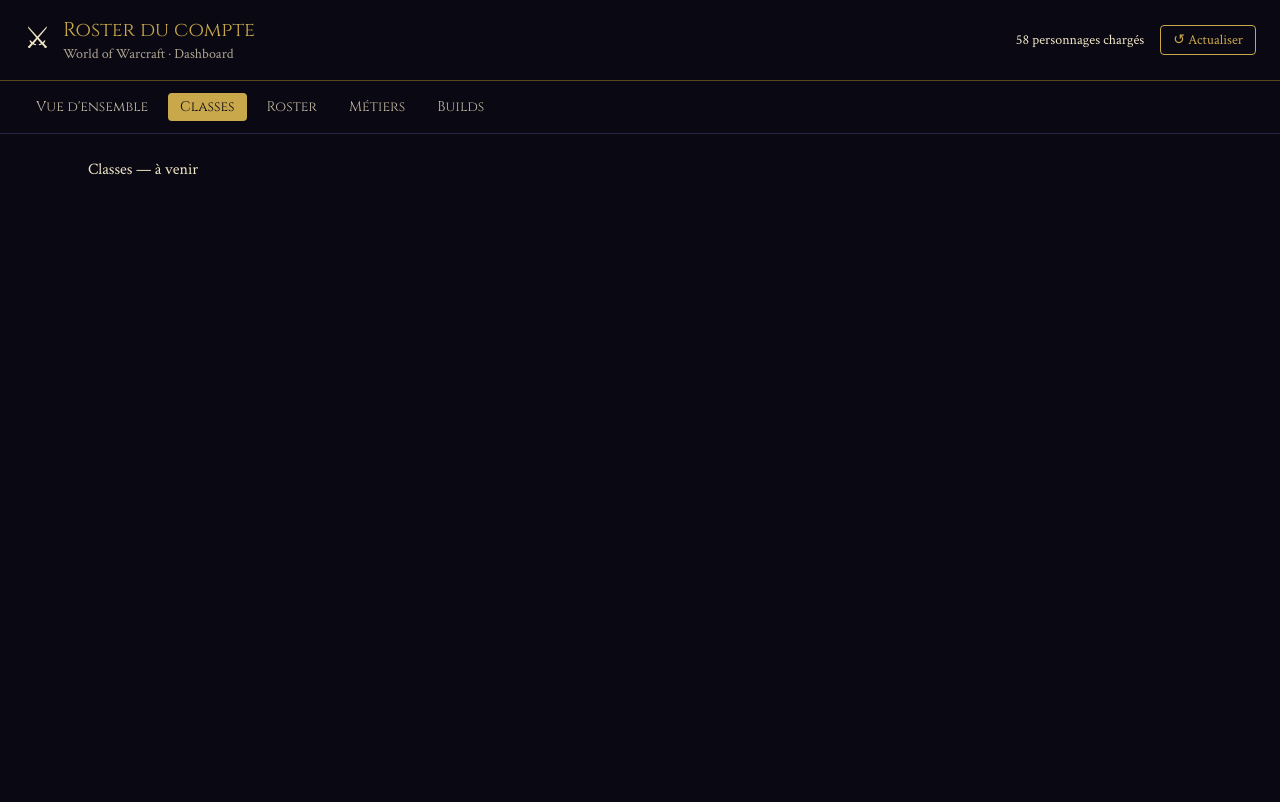
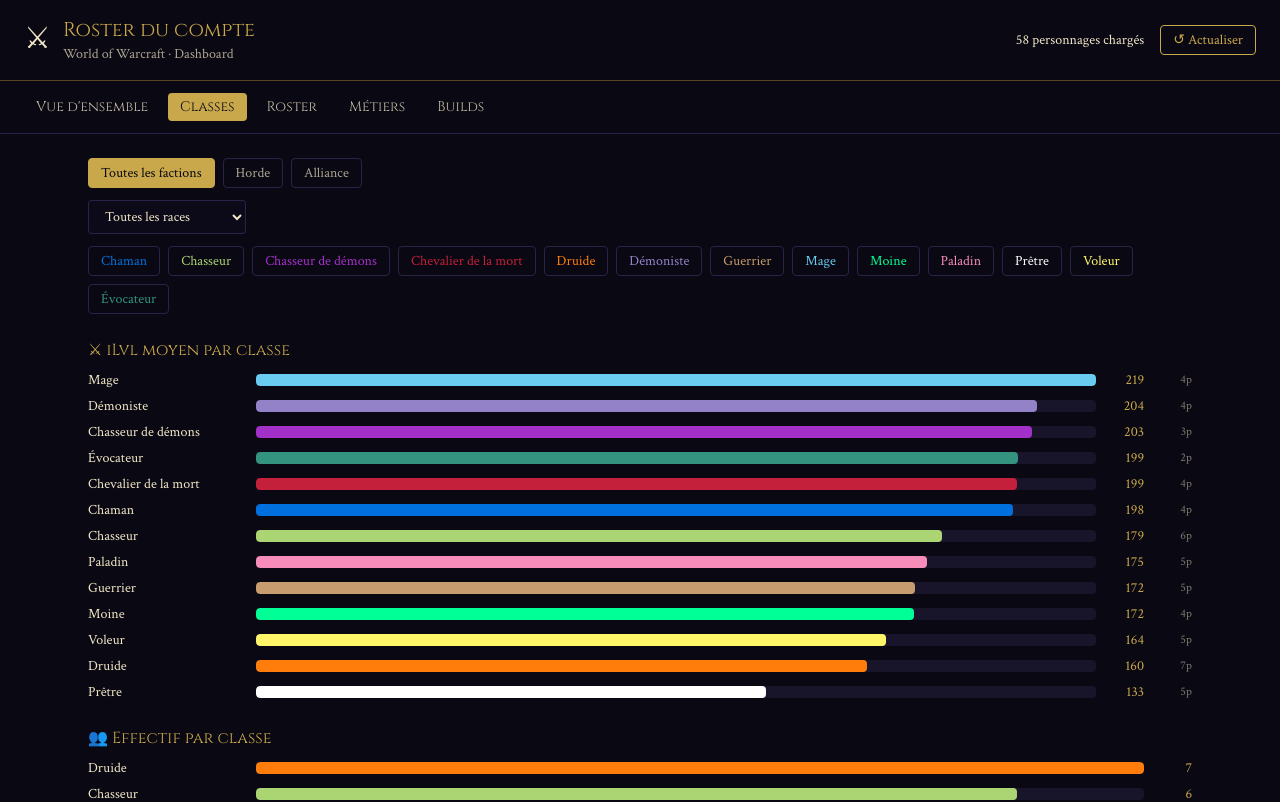
Before and after one commit to halekss/data_classification_API_blizzard, a React (Vite) app: page /data_classification_API_blizzard/classes in a window 1280 px wide. Shown: the top 802 px of the page. Built offline with nearby package versions, Linux system fonts and the light colour scheme.

Commit message:
feat: add faction/race/class filters to Classes page

```diff
--- /dev/null
+++ b/src/components/BarRow.tsx
@@ -0,0 +1,27 @@
+export function BarRow({
+  label,
+  pct,
+  color,
+  value,
+  count,
+}: {
+  label: string;
+  pct: number;
+  color: string;
+  value: string;
+  count?: string;
+}) {
+  return (
+    <div className="flex items-center gap-2 mb-1.5 text-sm">
+      <div className="w-40 truncate">{label}</div>
+      <div className="flex-1 h-3 bg-border/30 rounded overflow-hidden">
+        <div
+          className="h-full rounded transition-all duration-300"
+          style={{ width: `${pct}%`, background: color }}
+        />
+      </div>
+      <div className="w-10 text-right text-gold">{value}</div>
+      {count && <div className="w-10 text-right text-parchment/50 text-xs">{count}</div>}
+    </div>
+  );
+}
--- /dev/null
+++ b/src/components/FilterBar.tsx
@@ -0,0 +1,67 @@
+import { CLASS_COLORS } from '@/lib/wow-constants';
+
+interface FilterBarProps {
+  races: string[];
+  classes: string[];
+  faction: string;
+  race: string;
+  selectedClasses: Set<string>;
+  onFactionChange: (v: string) => void;
+  onRaceChange: (v: string) => void;
+  onToggleClasse: (classe: string) => void;
+}
+
+export function FilterBar({
+  races,
+  classes,
+  faction,
+  race,
+  selectedClasses,
+  onFactionChange,
+  onRaceChange,
+  onToggleClasse,
+}: FilterBarProps) {
+  return (
+    <div className="mb-6 space-y-3">
+      <div className="flex flex-wrap gap-2">
+        {['', 'Horde', 'Alliance'].map((f) => (
+          <button
+            key={f || 'toutes'}
+            className={`px-3 py-1 rounded border text-sm ${
+              faction === f ? 'bg-gold text-dark border-gold' : 'border-border text-parchment/70'
+            }`}
+            onClick={() => onFactionChange(f)}
+          >
+            {f || 'Toutes les factions'}
+          </button>
+        ))}
+      </div>
+      <select
+        className="border border-border rounded px-3 py-1.5 bg-panel text-parchment text-sm"
+        value={race}
+        onChange={(e) => onRaceChange(e.target.value)}
+      >
+        <option value="">Toutes les races</option>
+        {races.map((r) => (
+          <option key={r} value={r}>
+            {r}
+          </option>
+        ))}
+      </select>
+      <div className="flex flex-wrap gap-2">
+        {classes.map((cl) => (
+          <button
+            key={cl}
+            className={`px-3 py-1 rounded border text-sm ${
+              selectedClasses.has(cl) ? 'bg-gold/20 border-gold' : 'border-border'
+            }`}
+            style={{ color: CLASS_COLORS[cl] || '#888' }}
+            onClick={() => onToggleClasse(cl)}
+          >
+            {cl}
+          </button>
+        ))}
+      </div>
+    </div>
+  );
+}
--- a/src/pages/Classes.tsx
+++ b/src/pages/Classes.tsx
@@ -1,3 +1,205 @@
+import { useMemo, useState } from 'react';
+import { useRoster } from '@/context/RosterContext';
+import { CLASS_COLORS, FACTION_COLORS } from '@/lib/wow-constants';
+import { FilterBar } from '@/components/FilterBar';
+import { BarRow } from '@/components/BarRow';
+import type { Character } from '@/types/character';
+
 export function ClassesPage() {
-  return <div>Classes — à venir</div>;
+  const { data, status } = useRoster();
+  const [faction, setFaction] = useState('');
+  const [race, setRace] = useState('');
+  const [selectedClasses, setSelectedClasses] = useState<Set<string>>(new Set());
+
+  const allRaces = useMemo(() => [...new Set(data.map((c) => c.Race))].sort(), [data]);
+  const allClasses = useMemo(() => [...new Set(data.map((c) => c.Classe))].sort(), [data]);
+
+  function toggleClasse(cl: string) {
+    setSelectedClasses((prev) => {
+      const next = new Set(prev);
+      if (next.has(cl)) next.delete(cl);
+      else next.add(cl);
+      return next;
+    });
+  }
+
+  if (status === 'loading') return <div>Chargement...</div>;
+  if (status === 'error') return <div>Impossible de charger le roster.</div>;
+
+  const filtered: Character[] = data.filter(
+    (c) =>
+      (!faction || c.Faction === faction) &&
+      (!race || c.Race === race) &&
+      (selectedClasses.size === 0 || selectedClasses.has(c.Classe))
+  );
+
+  const filterBar = (
+    <FilterBar
+      races={allRaces}
+      classes={allClasses}
+      faction={faction}
+      race={race}
+      selectedClasses={selectedClasses}
+      onFactionChange={setFaction}
+      onRaceChange={setRace}
+      onToggleClasse={toggleClasse}
+    />
+  );
+
+  if (filtered.length === 0) {
+    return (
+      <div>
+        {filterBar}
+        <div className="text-parchment/50 text-sm p-3">
+          Aucun personnage ne correspond à ces filtres.
+        </div>
+      </div>
+    );
+  }
+
+  const map = new Map<string, number[]>();
+  filtered.forEach((c) => {
+    const arr = map.get(c.Classe) || [];
+    arr.push(c.iLvl);
+    map.set(c.Classe, arr);
+  });
+  const avgs = [...map.entries()]
+    .map(([cl, ilvls]) => ({
+      cl,
+      avg: ilvls.reduce((s, v) => s + v, 0) / ilvls.length,
+      count: ilvls.length,
+    }))
+    .sort((a, b) => b.avg - a.avg);
+  const maxAvg = avgs[0].avg;
+  const maxCount = Math.max(...avgs.map((x) => x.count));
+
+  const raceMap = new Map<string, number>();
+  filtered.forEach((c) => raceMap.set(c.Race, (raceMap.get(c.Race) || 0) + 1));
+  const maxRace = Math.max(...raceMap.values());
+
+  const factionMap = new Map<string, number>();
+  filtered.forEach((c) => factionMap.set(c.Faction, (factionMap.get(c.Faction) || 0) + 1));
+  const factionOrder = ['Alliance', 'Horde']
+    .filter((f) => factionMap.has(f))
+    .concat([...factionMap.keys()].filter((f) => f !== 'Alliance' && f !== 'Horde'));
+
+  const classFactionMap = new Map<string, Map<string, number>>();
+  filtered.forEach((c) => {
+    const fm = classFactionMap.get(c.Classe) || new Map<string, number>();
+    fm.set(c.Faction, (fm.get(c.Faction) || 0) + 1);
+    classFactionMap.set(c.Classe, fm);
+  });
+  const classFactionTotals = [...classFactionMap.entries()]
+    .map(([cl, fm]) => ({ cl, fm, total: [...fm.values()].reduce((s, v) => s + v, 0) }))
+    .sort((a, b) => b.total - a.total);
+  const hasFactionData =
+    (factionMap.get('Horde') || 0) > 0 || (factionMap.get('Alliance') || 0) > 0;
+  const maxSingle = Math.max(
+    1,
+    ...classFactionTotals.flatMap(({ fm }) => [fm.get('Alliance') || 0, fm.get('Horde') || 0])
+  );
+
+  return (
+    <div className="space-y-6">
+      {filterBar}
+
+      <section>
+        <h2 className="font-display text-gold mb-2">⚔ iLvl moyen par classe</h2>
+        {avgs.map((item) => (
+          <BarRow
+            key={item.cl}
+            label={item.cl}
+            pct={(item.avg / maxAvg) * 100}
+            color={CLASS_COLORS[item.cl] || '#C8A84B'}
+            value={item.avg.toFixed(0)}
+            count={`${item.count}p`}
+          />
+        ))}
+      </section>
+
+      <section>
+        <h2 className="font-display text-gold mb-2">👥 Effectif par classe</h2>
+        {[...avgs]
+          .sort((a, b) => b.count - a.count)
+          .map((item) => (
+            <BarRow
+              key={item.cl}
+              label={item.cl}
+              pct={(item.count / maxCount) * 100}
+              color={CLASS_COLORS[item.cl] || '#C8A84B'}
+              value={String(item.count)}
+            />
+          ))}
+      </section>
+
+      <section>
+        <h2 className="font-display text-gold mb-2">🌍 Effectif par race</h2>
+        {[...raceMap.entries()]
+          .sort((a, b) => b[1] - a[1])
+          .map(([r, cnt]) => (
+            <BarRow key={r} label={r} pct={(cnt / maxRace) * 100} color="#7A5A8A" value={String(cnt)} />
+          ))}
+      </section>
+
+      <section>
+        <h2 className="font-display text-gold mb-2">🛡 Effectif par faction</h2>
+        <div className="grid grid-cols-2 gap-4">
+          {factionOrder.map((f) => {
+            const col = FACTION_COLORS[f] || '#888';
+            const cnt = factionMap.get(f) || 0;
+            return (
+              <div
+                key={f}
+                className="border rounded p-4 bg-panel"
+                style={{ borderColor: `${col}55` }}
+              >
+                <div className="text-xs" style={{ color: col }}>
+                  {f}
+                </div>
+                <div className="text-2xl font-display">{cnt}</div>
+                <div className="text-xs text-parchment/60">
+                  {((cnt / filtered.length) * 100).toFixed(0)}% du roster
+                </div>
+              </div>
+            );
+          })}
+        </div>
+      </section>
+
+      <section>
+        <h2 className="font-display text-gold mb-2">🎭 Classes par faction</h2>
+        {!hasFactionData ? (
+          <div className="text-sm text-parchment/50">
+            Données de faction indisponibles pour le moment.
+          </div>
+        ) : (
+          <div className="space-y-1.5">
+            {classFactionTotals.map(({ cl, fm }) => {
+              const a = fm.get('Alliance') || 0;
+              const h = fm.get('Horde') || 0;
+              return (
+                <div key={cl} className="flex items-center gap-2 text-sm">
+                  <div className="w-8 text-right text-parchment/70">{a}</div>
+                  <div className="w-32 h-2.5 bg-border/30 rounded overflow-hidden flex justify-end">
+                    <div
+                      className="h-full rounded"
+                      style={{ width: `${(a / maxSingle) * 100}%`, background: FACTION_COLORS.Alliance }}
+                    />
+                  </div>
+                  <div className="w-32 text-center">{cl}</div>
+                  <div className="w-32 h-2.5 bg-border/30 rounded overflow-hidden">
+                    <div
+                      className="h-full rounded"
+                      style={{ width: `${(h / maxSingle) * 100}%`, background: FACTION_COLORS.Horde }}
+                    />
+                  </div>
+                  <div className="w-8 text-parchment/70">{h}</div>
+                </div>
+              );
+            })}
+          </div>
+        )}
+      </section>
+    </div>
+  );
 }
```
